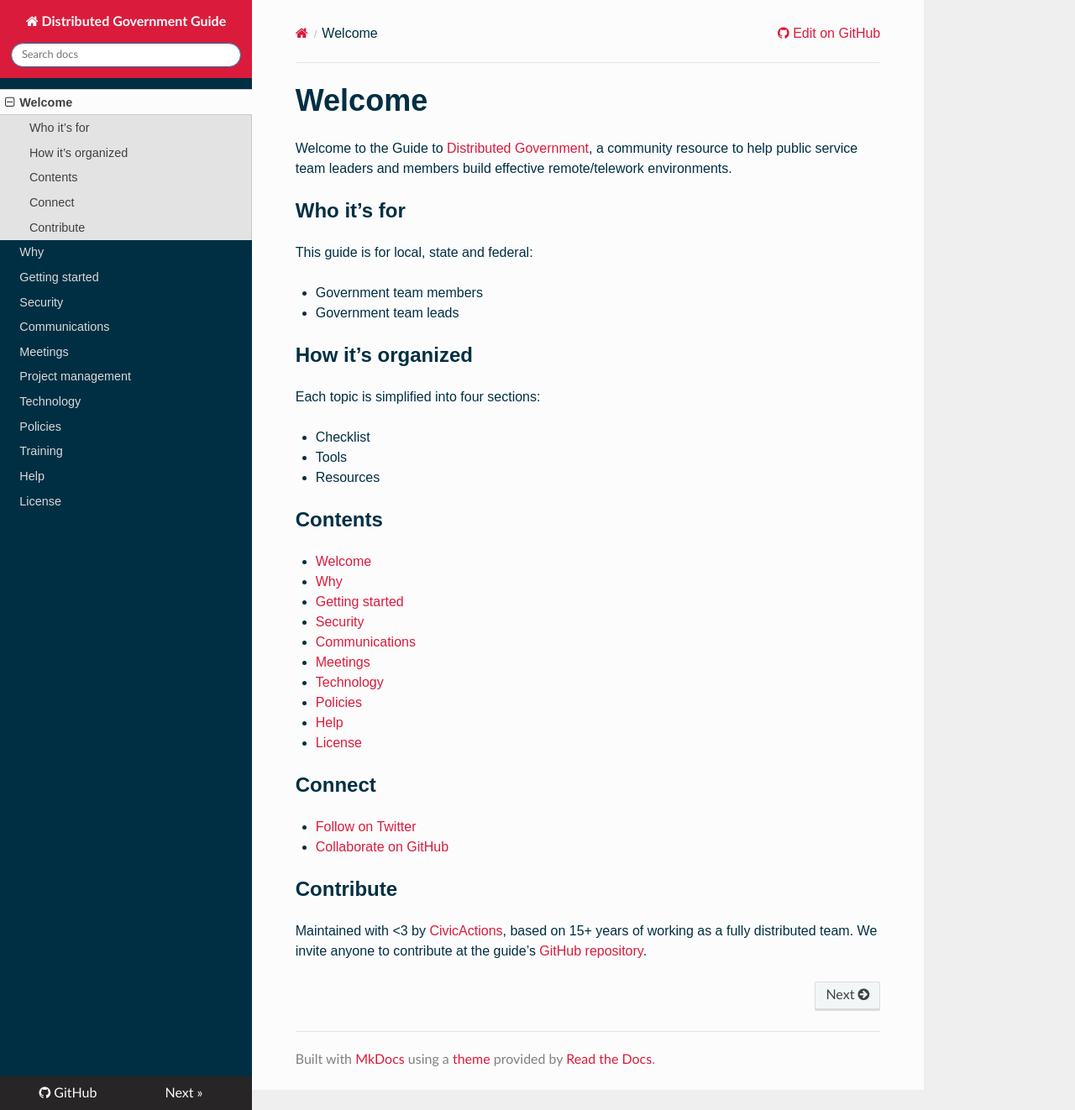
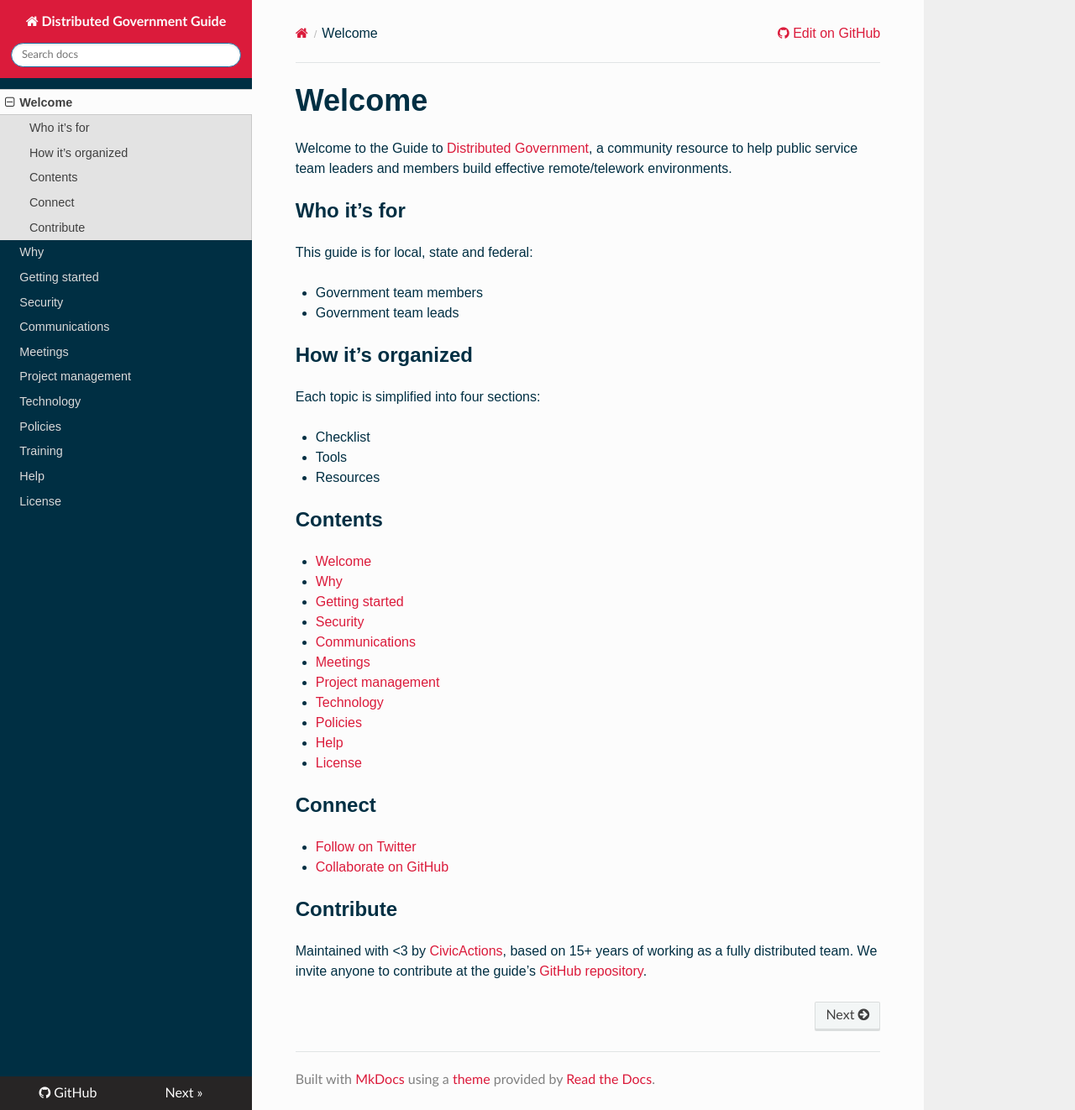
Before and after one commit to distributedgov/guide, an MkDocs documentation site: the page built from docs/README.md, in a window 1280 px wide and 1322 px high. Shown: the whole window at 84% size. Built offline with MkDocs 1.6.1, drawn with Linux system fonts in a browser that asks for light colours; nearby versions of some CDN libraries; old or Windows-style settings are respelled for this version of MkDocs.

Commit message:
Update README.md

```diff
--- a/docs/README.md
+++ b/docs/README.md
@@ -25,6 +25,7 @@ Each topic is simplified into four sections:
 * [Security](security.md)
 * [Communications](communications.md)
 * [Meetings](meetings.md)
+* [Project management](project-management.md)
 * [Technology](technology.md)
 * [Policies](policies.md)
 * [Help](help.md)
```
